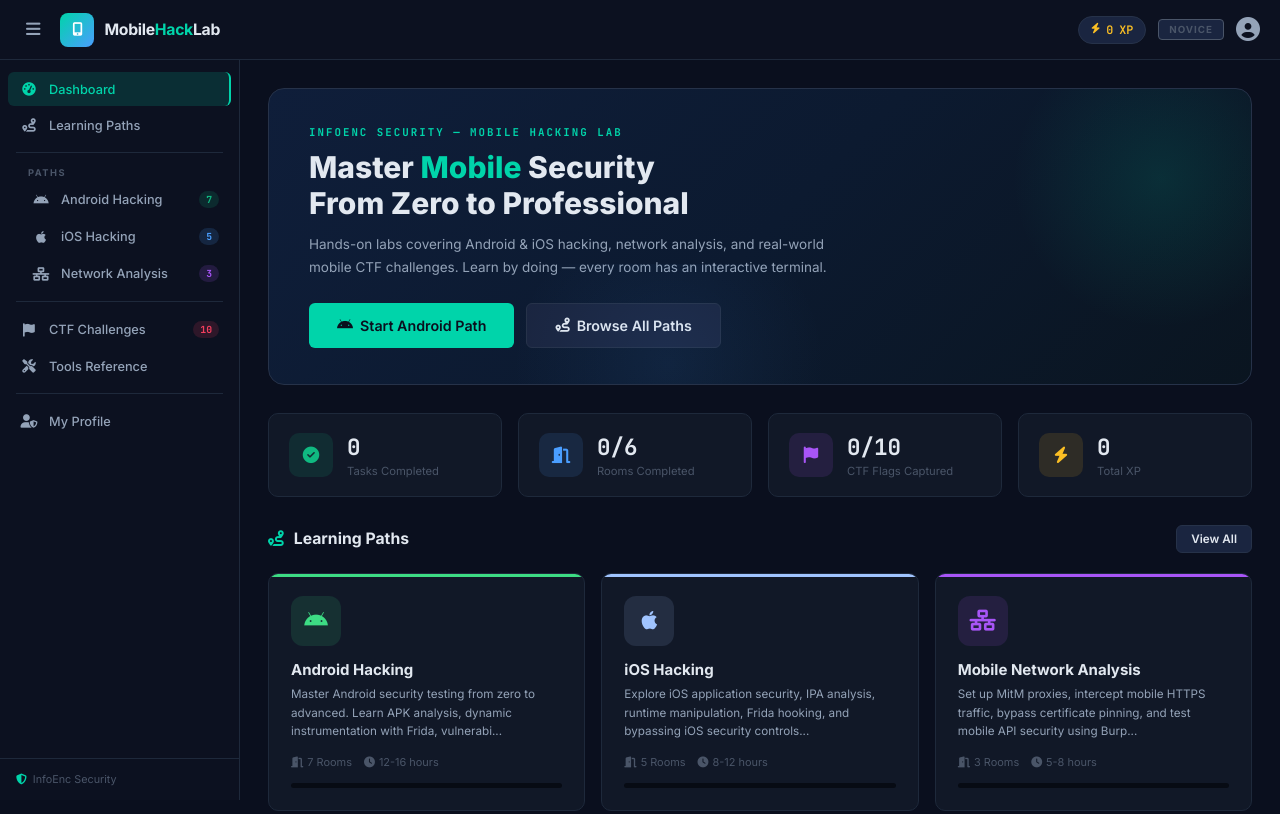
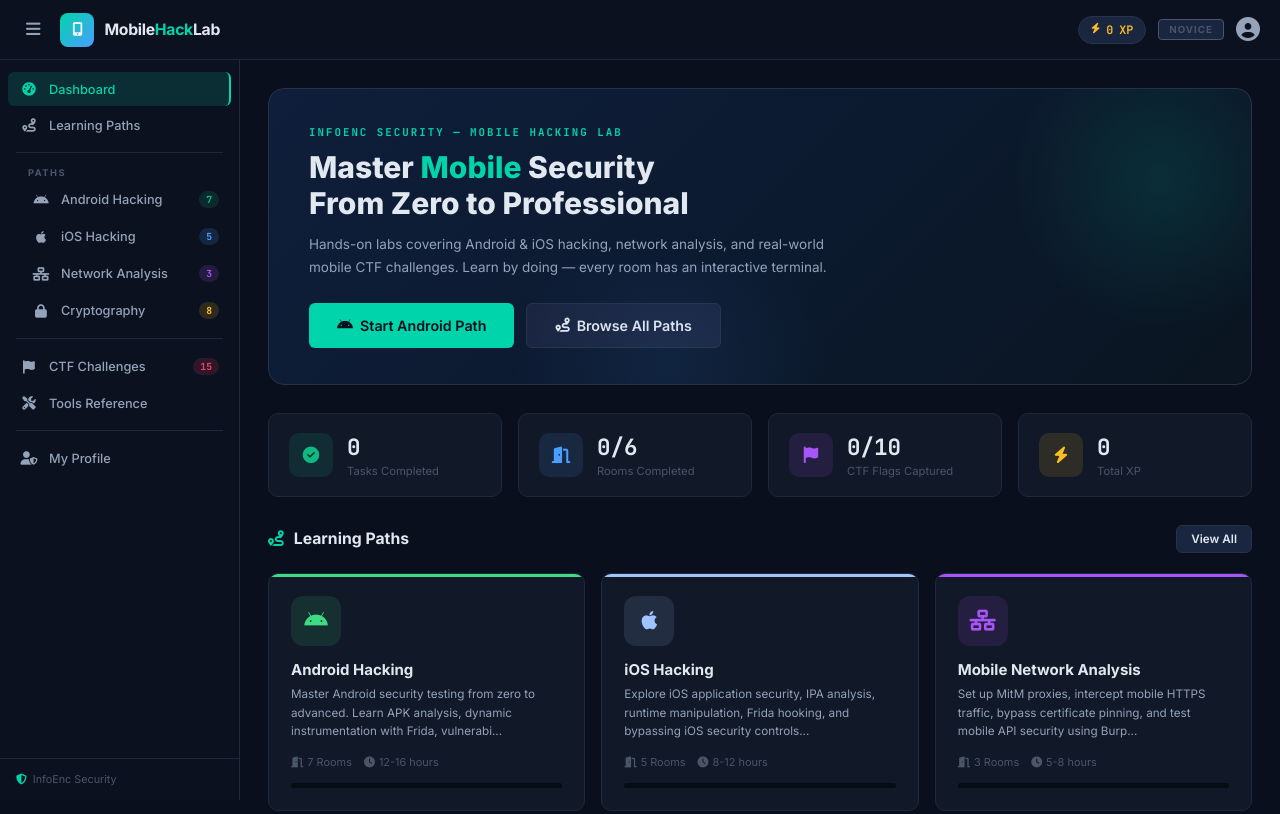
Before and after one commit to Bassfy/Web-Pen-Tool, a plain HTML site: page index.html in a window 1280 px wide. Shown: the top 814 px of the page. Drawn offline with Linux system fonts and the light colour scheme.

Commit message:
Add Cryptography & Encryption lab (8 rooms, 5 CTF challenges, final exam)

```diff
--- a/css/style.css
+++ b/css/style.css
@@ -255,6 +255,7 @@
 .si-badge--blue   { background: rgba(74,158,255,.15); color: var(--accent-blue); }
 .si-badge--purple { background: rgba(168,85,247,.15); color: var(--accent-purple); }
 .si-badge--red    { background: rgba(244,63,94,.15);  color: var(--accent-red); }
+.si-badge--yellow { background: rgba(251,191,36,.15); color: var(--accent-yellow); }
 
 .sidebar-divider { height: 1px; background: var(--border); margin: 8px 8px; }
 .sidebar-section-label {
@@ -460,6 +461,7 @@
 .path-card--android { --card-accent: #3ddc84; }
 .path-card--ios     { --card-accent: #a0c4ff; }
 .path-card--network { --card-accent: #a855f7; }
+.path-card--crypto  { --card-accent: #f59e0b; }
 
 .path-card-icon {
   width: 50px; height: 50px;
@@ -471,6 +473,7 @@
 .path-card--android .path-card-icon { background: rgba(61,220,132,.12); color: #3ddc84; }
 .path-card--ios     .path-card-icon { background: rgba(160,196,255,.12); color: #a0c4ff; }
 .path-card--network .path-card-icon { background: rgba(168,85,247,.12);  color: var(--accent-purple); }
+.path-card--crypto  .path-card-icon { background: rgba(245,158,11,.12);  color: var(--accent-yellow); }
 
 .path-card-title { font-size: 1rem; font-weight: 700; color: var(--text-primary); margin-bottom: 6px; }
 .path-card-desc  { font-size: 0.78rem; color: var(--text-secondary); line-height: 1.6; margin-bottom: 14px; }
--- a/index.html
+++ b/index.html
@@ -63,11 +63,16 @@
           <span class="si-label">Network Analysis</span>
           <span class="si-badge si-badge--purple">3</span>
         </a>
+        <a href="#" class="sidebar-item sidebar-sub" data-page="path" data-path="crypto">
+          <span class="si-icon"><i class="fas fa-lock"></i></span>
+          <span class="si-label">Cryptography</span>
+          <span class="si-badge si-badge--yellow">8</span>
+        </a>
         <div class="sidebar-divider"></div>
         <a href="#" class="sidebar-item" data-page="ctf">
           <span class="si-icon"><i class="fas fa-flag"></i></span>
           <span class="si-label">CTF Challenges</span>
-          <span class="si-badge si-badge--red">10</span>
+          <span class="si-badge si-badge--red">15</span>
         </a>
         <a href="#" class="sidebar-item" data-page="tools">
           <span class="si-icon"><i class="fas fa-screwdriver-wrench"></i></span>
@@ -147,6 +152,7 @@
   <div id="toast-container" class="toast-container"></div>
 
   <script src="js/data.js"></script>
+  <script src="js/crypto-data.js"></script>
   <script src="js/terminal.js"></script>
   <script src="js/app.js"></script>
 </body>
```
